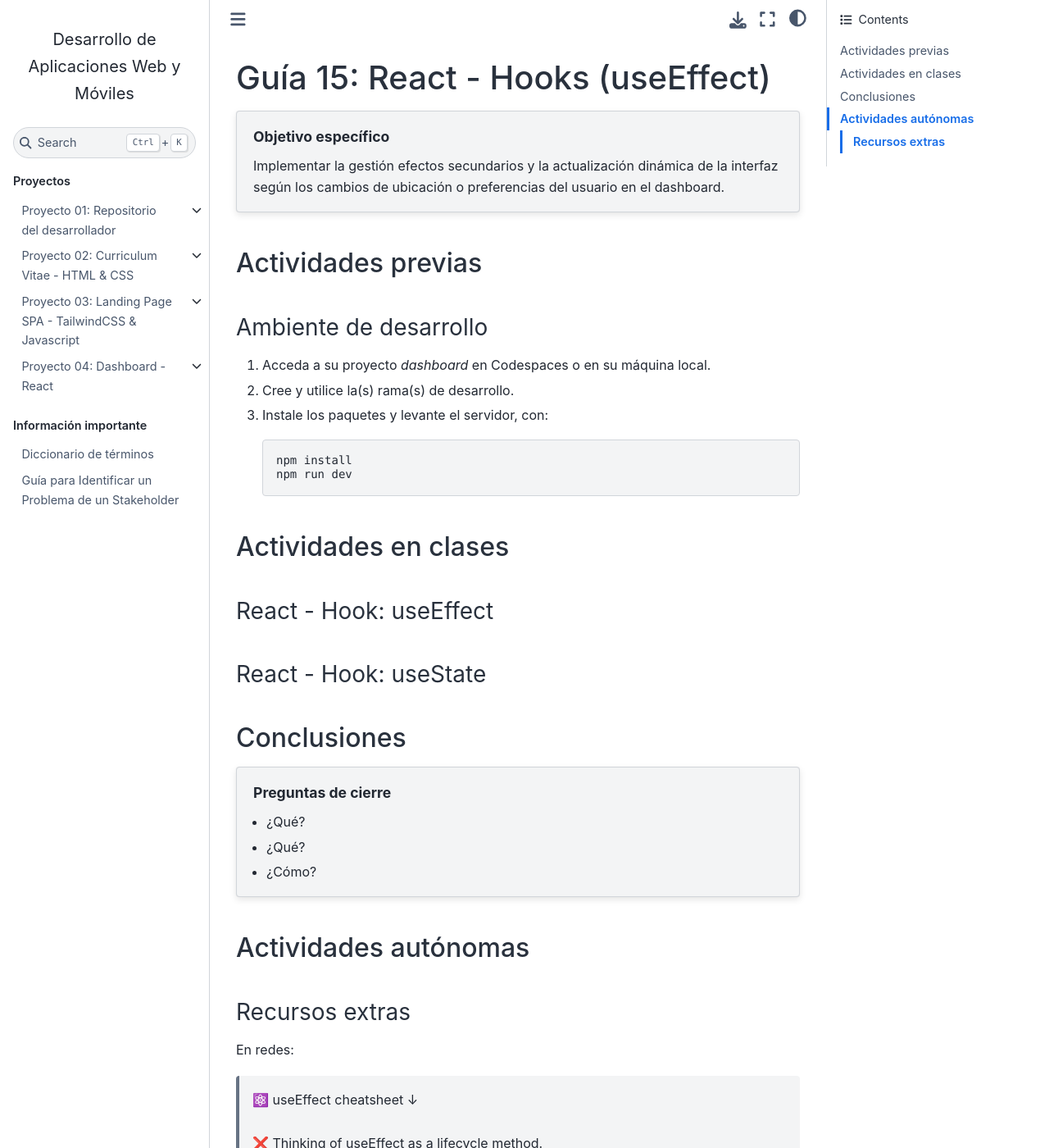
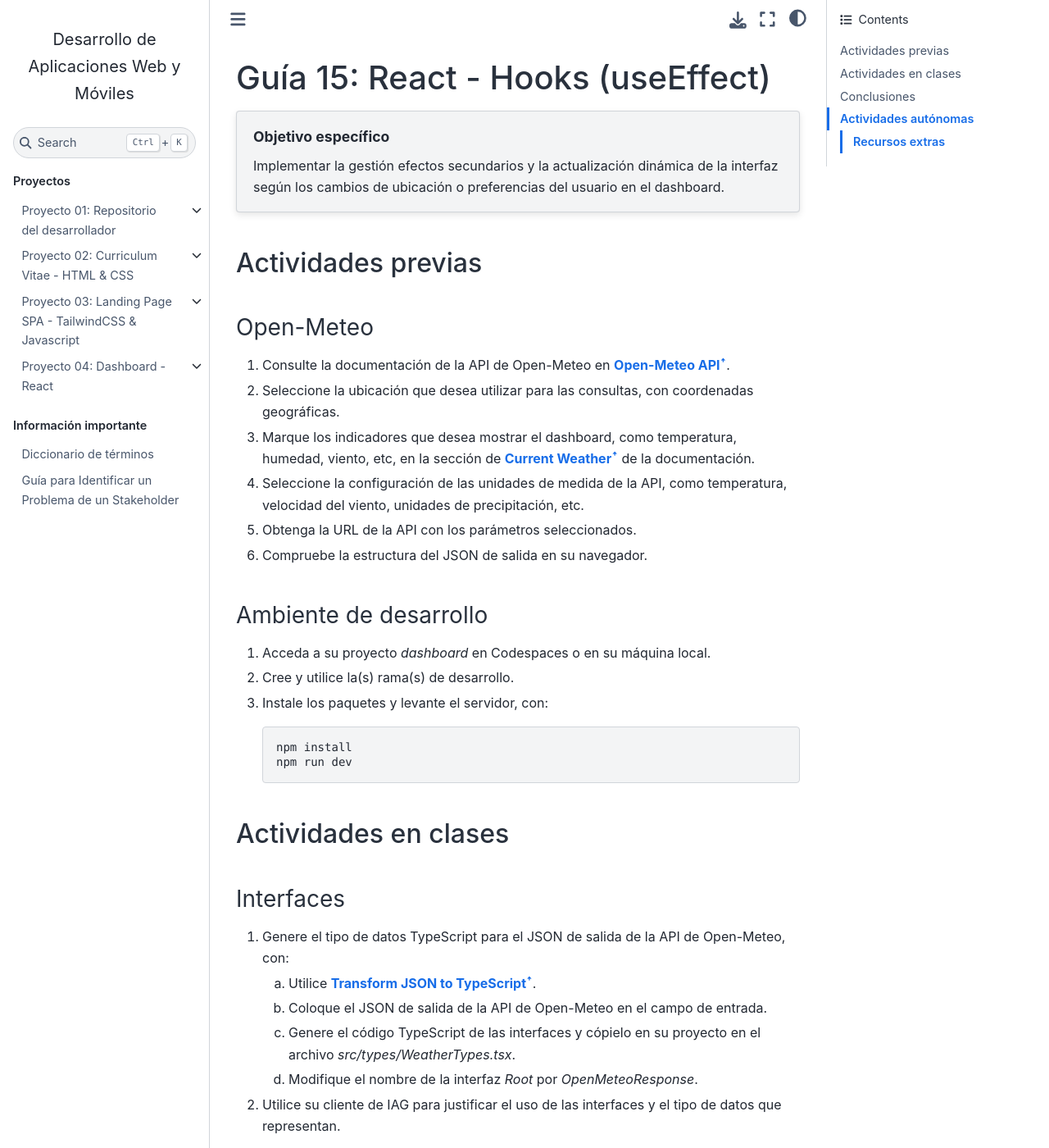
Before and after one commit to DAWMFIEC/DAWM-AI, a Sphinx documentation site: the page built from docs/source/guias/guia15.rst, in a window 1280 px wide and 1400 px high. Shown: the whole window at 82% size. Built offline with Sphinx 7.4.7 and the Sphinx Book theme 1.1.4, drawn with Linux system fonts in a browser that asks for light colours; comment, search, counter and statistics services are not loaded.

Commit message:
interfaces

```diff
--- a/docs/source/guias/guia15.rst
+++ b/docs/source/guias/guia15.rst
@@ -15,6 +15,16 @@ Guía 15: React - Hooks (useEffect)
 Actividades previas
 =====================
 
+Open-Meteo
+----------
+
+1. Consulte la documentación de la API de Open-Meteo en `Open-Meteo API <https://open-meteo.com/en/docs>`_.
+2. Seleccione la ubicación que desea utilizar para las consultas, con coordenadas geográficas.
+3. Marque los indicadores que desea mostrar el dashboard, como temperatura, humedad, viento, etc, en la sección de `Current Weather <https://open-meteo.com/en/docs#current_weather>`_ de la documentación.
+4. Seleccione la configuración de las unidades de medida de la API, como temperatura, velocidad del viento, unidades de precipitación, etc.
+5. Obtenga la URL de la API con los parámetros seleccionados.
+6. Compruebe la estructura del JSON de salida en su navegador.
+
 Ambiente de desarrollo
 ----------------------
 
@@ -29,6 +39,18 @@ Ambiente de desarrollo
 
 Actividades en clases
 =====================
+
+Interfaces
+----------
+
+1. Genere el tipo de datos TypeScript para el JSON de salida de la API de Open-Meteo, con:
+
+   a) Utilice `Transform JSON to TypeScript <https://transform.tools/json-to-typescript>`_.
+   b) Coloque el JSON de salida de la API de Open-Meteo en el campo de entrada.
+   c) Genere el código TypeScript de las interfaces y cópielo en su proyecto en el archivo `src/types/WeatherTypes.tsx`.
+   d) Modifique el nombre de la interfaz `Root` por `OpenMeteoResponse`.
+
+2. Utilice su cliente de IAG para justificar el uso de las interfaces y el tipo de datos que representan.
 
 React - Hook: useEffect
 -----------------------
```
